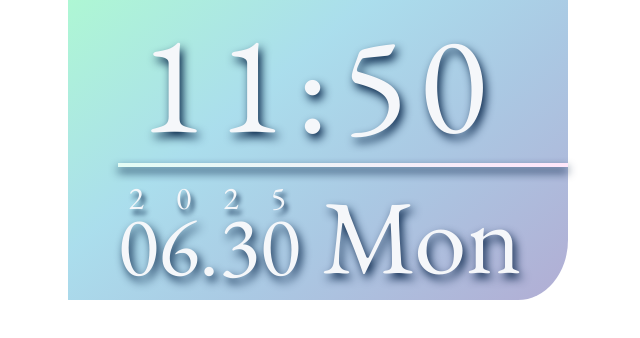
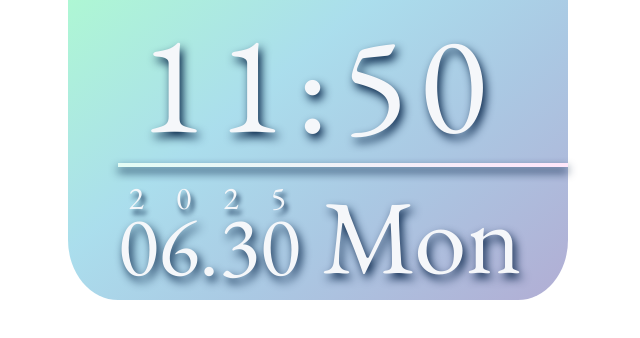
Before and after one commit to 96saki-333/amor-fati, a plain HTML site: page clock.html in a window 1280 px wide. Shown: the full height of the page, 322-962 px from the left. Drawn offline with nearby package versions, Linux system fonts and the light colour scheme.

Commit message:
Update style.css

```diff
--- a/style.css
+++ b/style.css
@@ -18,7 +18,7 @@ body {
   align-items: center;
   justify-content: center;
   text-align: center;
-  border-radius: 0 0 10% 0% / 0 0 20% 0%;
+  border-radius: 0 0 10% 10% / 0 0 20% 20%;
   font-family: "EB Garamond", serif;
   background-image: linear-gradient(-40deg,
     rgba(61, 51, 147, 0.4) 0%,
```
